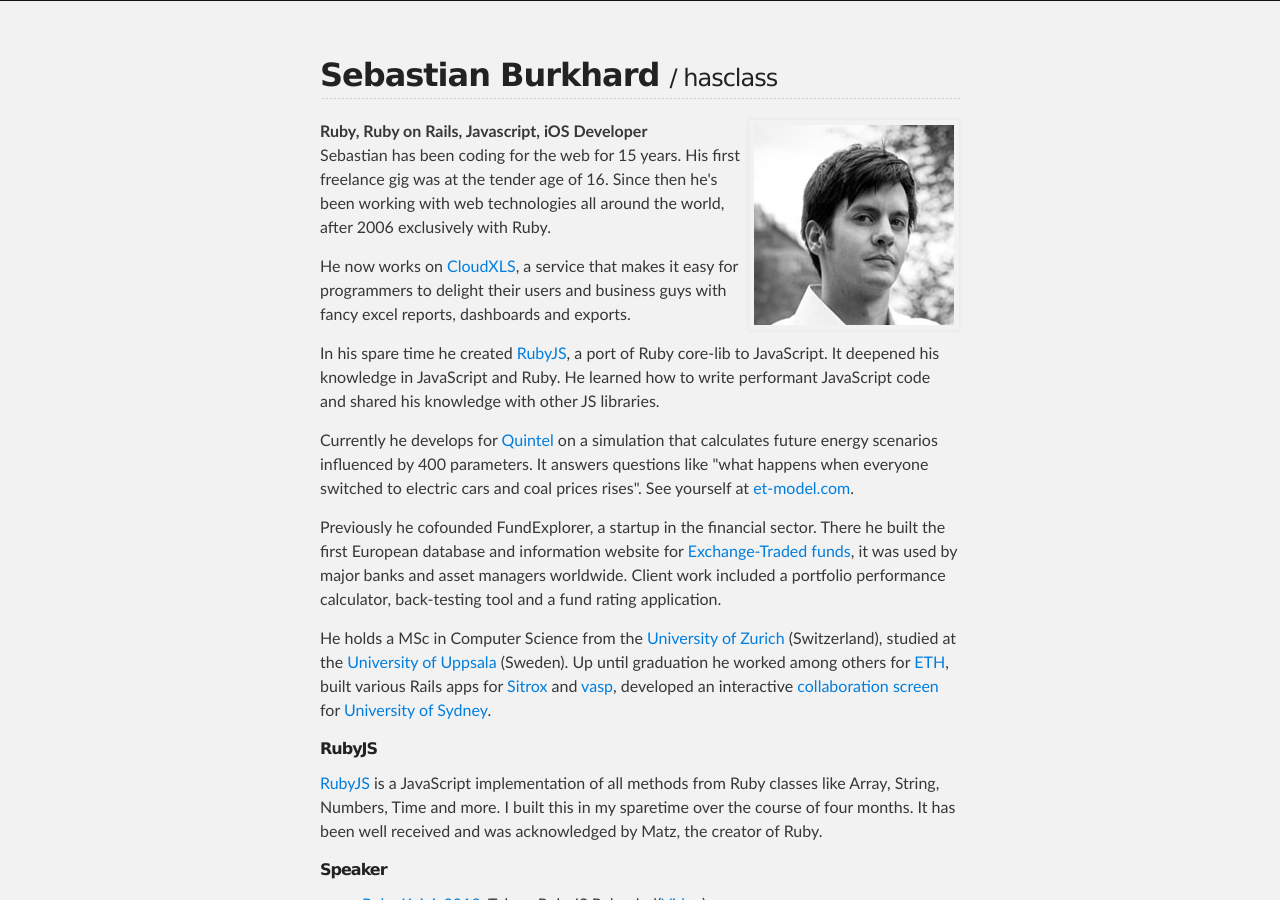
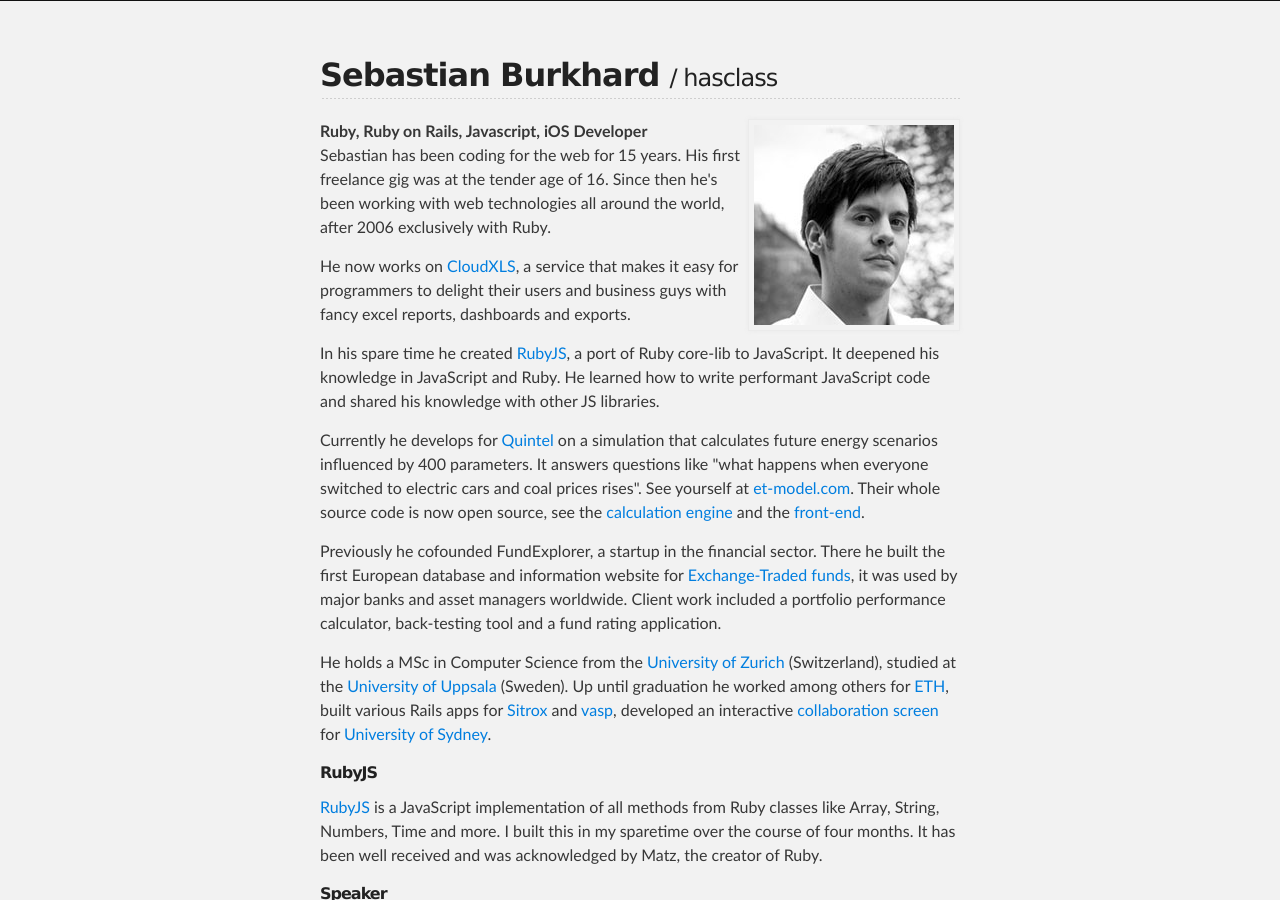
Before and after one commit to hasclass/hasclass.github.com, a Jekyll site: the page built from index.html, in a window 1280 px wide and 900 px high. Built offline with Jekyll 4.4.1, drawn with Linux system fonts in a browser that asks for light colours; nearby versions of some CDN libraries; Markdown is read by kramdown in place of the engine named in the settings.

Commit message:
add source code for etengine

```diff
--- a/index.html
+++ b/index.html
@@ -22,7 +22,7 @@
   In his spare time he created <a href="http://rubyjs.org">RubyJS</a>, a port of Ruby core-lib to JavaScript. It deepened his knowledge in JavaScript and Ruby. He learned how to write performant JavaScript code and shared his knowledge with other JS libraries.
 </p>
 <p>
-  Currently he develops for <a href="http://www.quintel.com/">Quintel</a> on a simulation that calculates future energy scenarios influenced by 400 parameters. It answers questions like "what happens when everyone switched to electric cars and coal prices rises". See yourself at <a href="http://www.et-model.com/">et-model.com</a>.
+  Currently he develops for <a href="http://www.quintel.com/">Quintel</a> on a simulation that calculates future energy scenarios influenced by 400 parameters. It answers questions like "what happens when everyone switched to electric cars and coal prices rises". See yourself at <a href="http://www.et-model.com/">et-model.com</a>. Their whole source code is now open source, see the <a href="https://github.com/quintel/etengine">calculation engine</a> and the <a href="https://github.com/quintel/etmodel">front-end</a>.
 </p>
 <p>
   Previously he cofounded FundExplorer, a startup in the financial sector. There he built the first European database and information website for <a href="http://en.wikipedia.org/wiki/Exchange-traded_fund">Exchange-Traded funds</a>, it was used by major banks and asset managers worldwide. Client work included a portfolio performance calculator, back-testing tool and a fund rating application.
```
